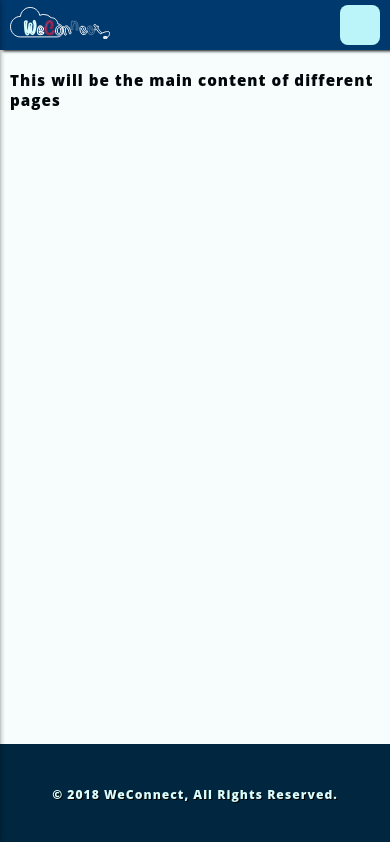
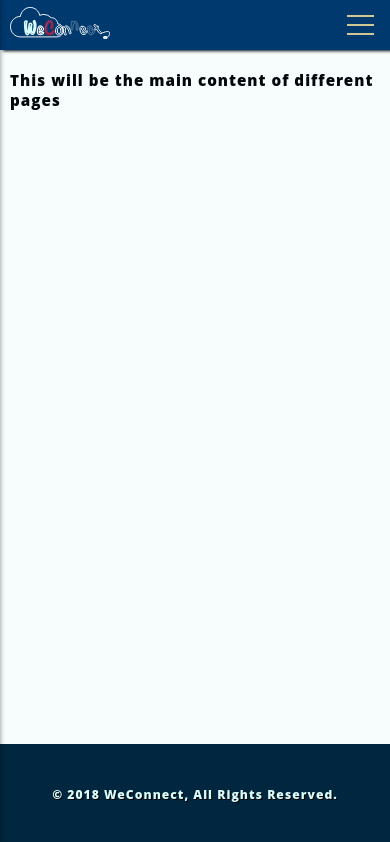
Before and after one commit to johnmutuma5/weconnect-client, a React (Create React App) app: page / in a window 390 px wide. Built offline with nearby package versions, Linux system fonts and the light colour scheme; the HTML template or start-up script is replaced by a standard one.

Commit message:
[Chore] Improve side menu toggler

```diff
--- a/src/components/UI/SideMenuToggler/SideMenuToggler.css
+++ b/src/components/UI/SideMenuToggler/SideMenuToggler.css
@@ -2,22 +2,54 @@
     display: None;
     height: 40px;
     width: 40px;
-    padding: 2px;
-    background: #BBF5F9;
-    border-radius: 20%;
-    transition: transform .1s ease-out;
+    padding: 10px 2px;
+    border-radius: 30%;
+    transition: padding .2s ease-out;
+    cursor: pointer;
 }
 
-.SideMenuToggler.visible {
-    transform: scale(1);
+.SideMenuToggler:hover {
+    box-shadow: 1px 2px 2px #00273F;
+    transform: scale(1.05);
+}
+
+.SideMenuToggler:hover div {
+    background-color: #8DEAF7;
 }
 
 .SideMenuToggler.invisible {
-    transform: scale(0.05);
+    padding: 20px 2px;
+    border: None;
+}
+
+.SideMenuToggler.visible div{
+    transform: scaleX(1);
+}
+
+.SideMenuToggler.invisible div:first-child{
+    transform: scaleX(0);
+}
+
+.SideMenuToggler.invisible div:nth-child(2){
+    transform: scaleX(.6);
+}
+
+.SideMenuToggler.invisible div:last-child{
+    transform: scaleX(0);
+}
+
+.SideMenuToggler div {
+    transition: all .3s ease-out;
+    height: 2px;
+    width: 75%;
+    background: #D1C695;
 }
 
 @media (max-width: 700px) {
     .SideMenuToggler {
         display: Flex;
+        flex-flow: column;
+        justify-content: space-between;
+        align-items: center;
     }
 }
--- a/src/components/UI/SideMenuToggler/SideMenuToggler.js
+++ b/src/components/UI/SideMenuToggler/SideMenuToggler.js
@@ -9,8 +9,12 @@ const sideMenuToggler = (props) => {
 
     return (
         <div className={ classes.join(' ') }
-             onClick={ props.click }
-             visible={ props.sideMenuTogglerVisible } />
+            onClick={ props.click }
+            visible={ props.sideMenuTogglerVisible }>
+                <div />
+                <div />
+                <div />
+        </div>
     );
 }
 
--- a/src/index.css
+++ b/src/index.css
@@ -27,7 +27,7 @@ body {
 }
 
 .container {
-    max-width: 1400px;
+    max-width: 1280px;
     margin: 0 10px;
 }
 
```
